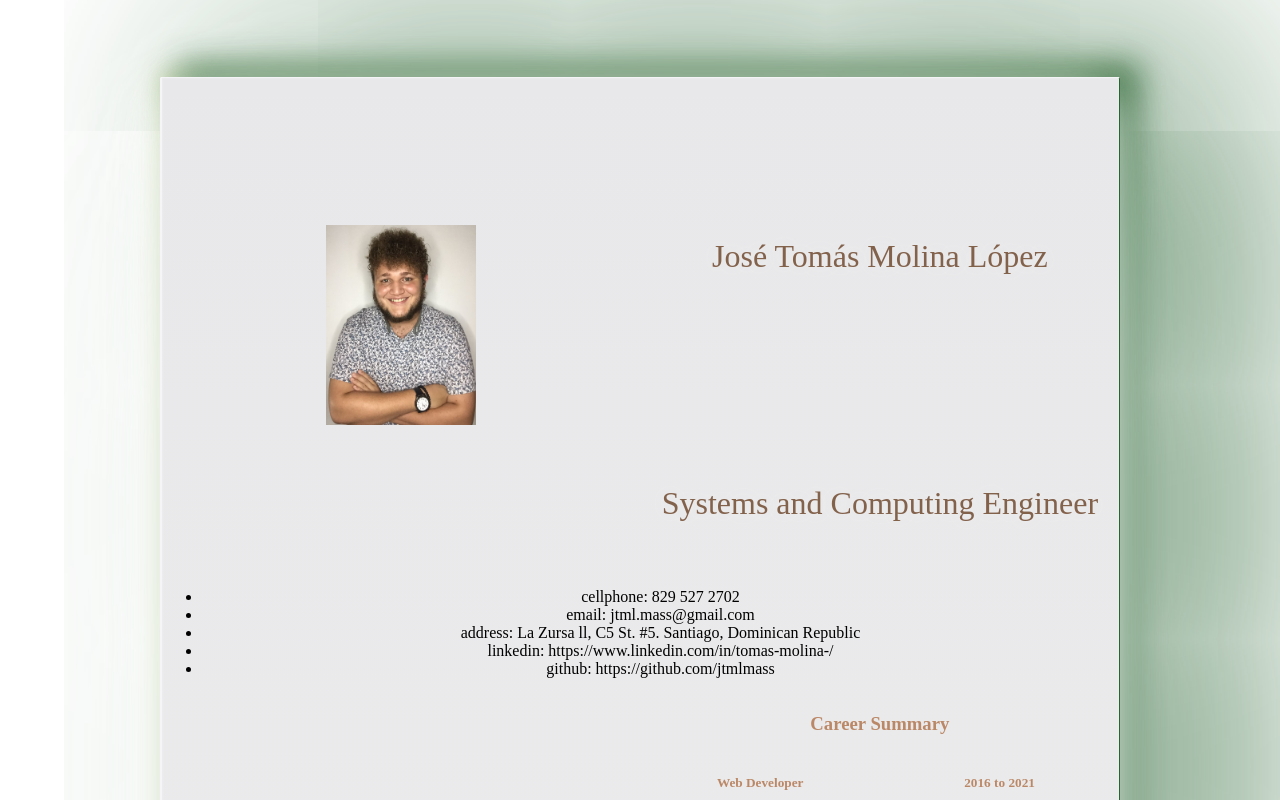
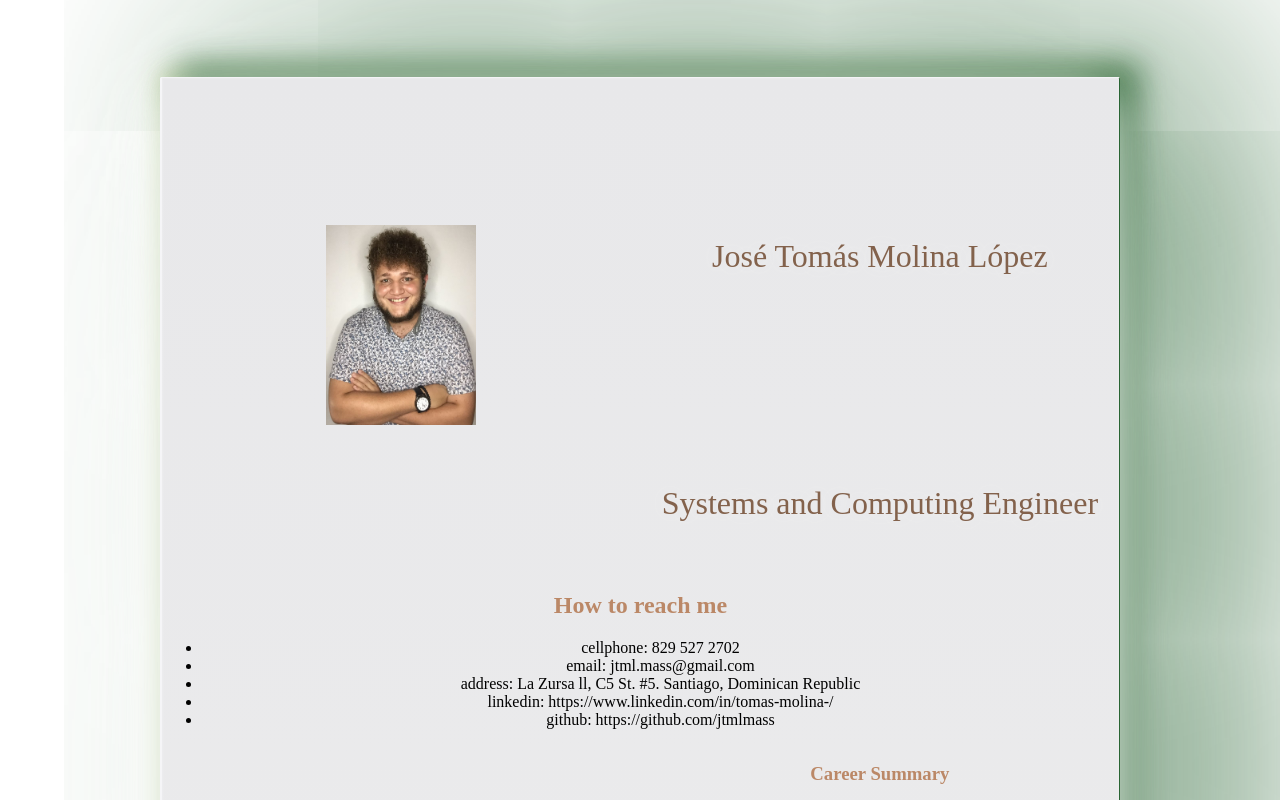
Before and after one commit to tomasjml/cv-tomas-molina, a React (Create React App) app: page / in a window 1280 px wide. Shown: the top 800 px of the page. Built offline with nearby package versions, Linux system fonts and the light colour scheme; a web font is replaced by a local one.

Commit message:
Add how to reach me to ContactInfo component

```diff
--- a/src/components/contact-info/ContactInfo.js
+++ b/src/components/contact-info/ContactInfo.js
@@ -3,6 +3,7 @@ import React from 'react';
 const ContactInfo = ({contactData}) => {
     return (
         <>
+            <h2>How to reach me</h2>
             <ul>
                 {Object.keys(contactData).map((dataKey) => {
                     return(
```
